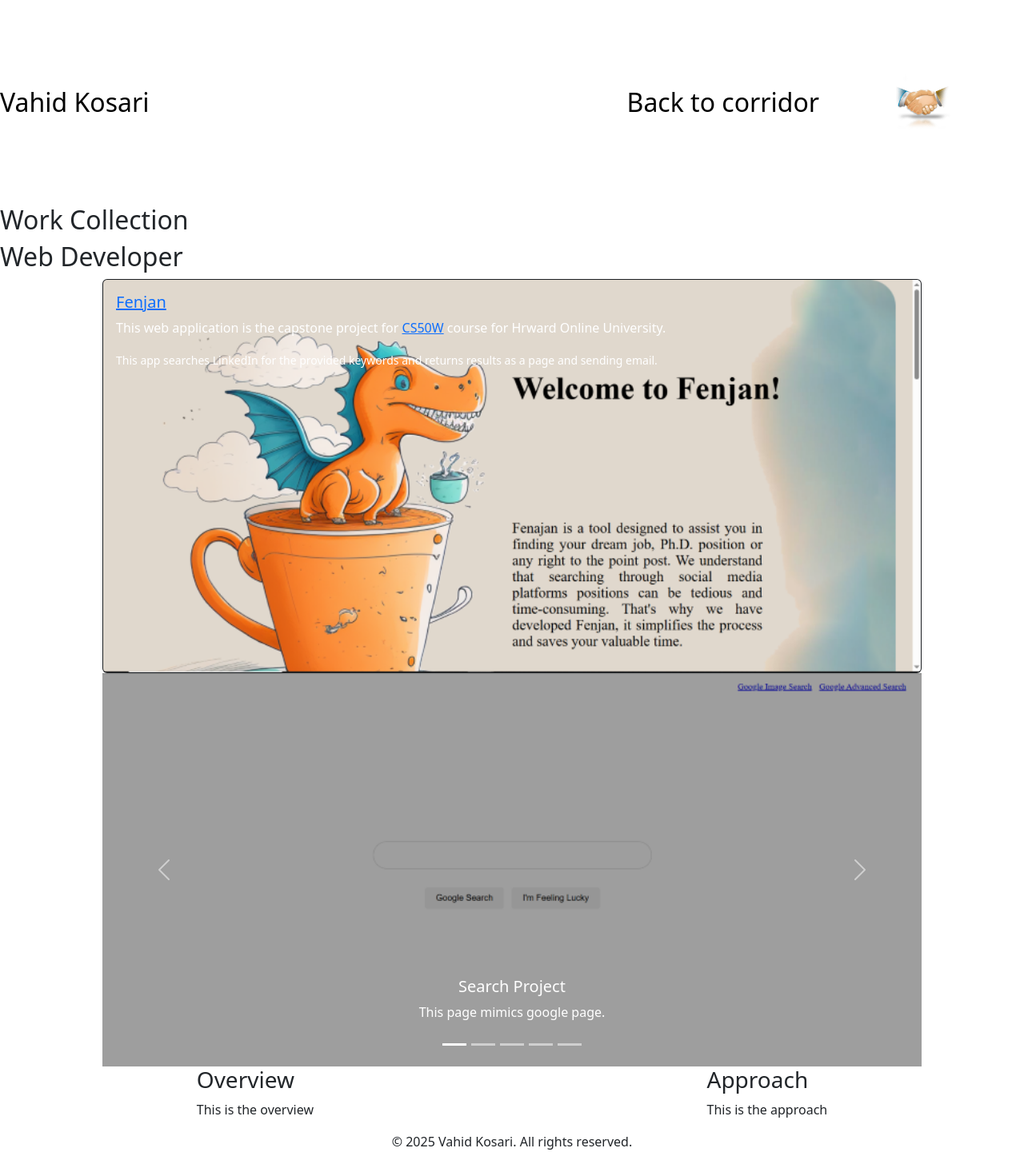
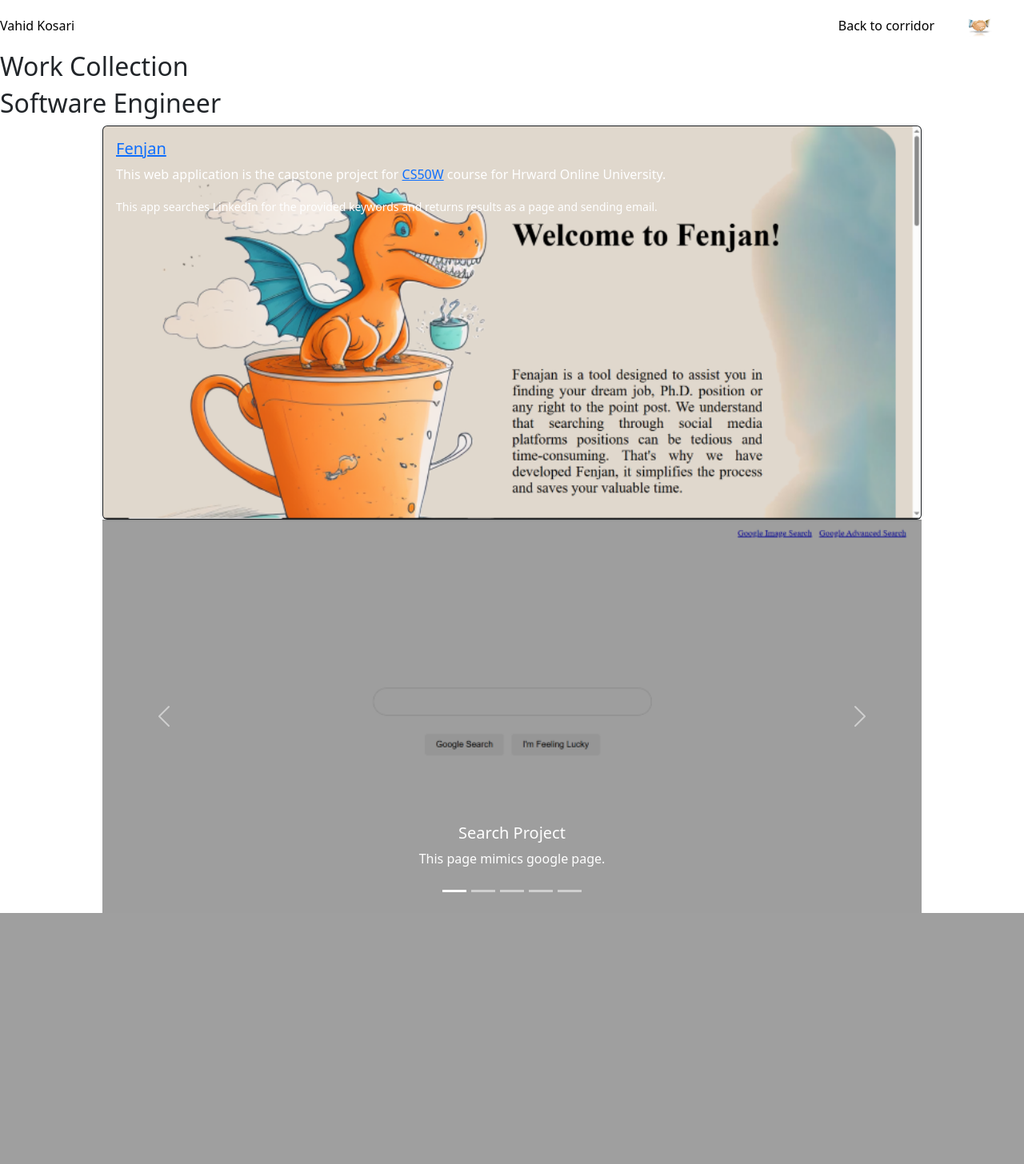
Before and after one commit to Vahid-Kosari/Rahrow, a Django app: page /web_projects/ in a window 1280 px wide. Shown: the whole page at 80% size. After the commit the page ends 1142 px from the top, so only its background shows below. Run offline with Django 5.2, Linux system fonts and the light colour scheme; some libraries are stand-ins or nearby versions.

Commit message:
Height rough fix

```diff
--- a/main_site/urls.py
+++ b/main_site/urls.py
@@ -16,11 +16,12 @@ Including another URLconf
 """
 from django.contrib import admin
 from django.urls import path
-from .views import homepage, web_projects, eng_projects
+from .views import homepage, web_projects, eng_projects, wordpress_blog
 
 urlpatterns = [
     path('admin/', admin.site.urls),
     path('', homepage, name='home'),
     path('web_projects/', web_projects, name='web_projects'),
     path('eng_projects/', eng_projects, name='eng_projects'),
+    path('eng_projects/blog', wordpress_blog, name='wordpress_blog'),
 ]
--- a/main_site/views.py
+++ b/main_site/views.py
@@ -13,7 +13,7 @@ def homepage(request):
 def web_projects(request):
     return render(request, 'web_projects.html',
                   {
-                      "title": "Web Developer",
+                      "title": "Software Engineer",
                       "year": timezone.now().year,
                   })
 
@@ -24,3 +24,7 @@ def eng_projects(request):
                       "title": "Mechanical Engineer",
                       "year": timezone.now().year,
                   })
+
+
+def wordpress_blog(request):
+    return render(request, 'wordpress_blog.html')
--- a/static/styles-w.css
+++ b/static/styles-w.css
@@ -6,6 +6,7 @@ body {
     display: flex;
     flex-direction: column;
     align-items: center;
+    height: 100%;
 }
 
 header {
@@ -13,6 +14,7 @@ header {
     flex-direction: row;
     align-items: center;
     width: 100%;
+    height: 4rem !important;
     justify-content: space-between;
 }
 
@@ -23,17 +25,19 @@ header {
 
 .back_to_corridor, .my_name {
     text-decoration: none;
-    font-size: 2rem;
+    font-size: 1rem;
     color: black;
 }
 .my_logo {
     scale: 0.3;
+    width: 7rem;
 }
 
 main {
     display: flex;
     flex-direction: column;
     width: 100%;
+    height: 50rem;
 }
 
 .introduction {
@@ -47,6 +51,12 @@ main {
     flex-direction: column;
     align-items: center;
     justify-items: center;
+    height: 30rem;
+}
+
+.wordpress {
+    width: 100%;
+    height: 30rem;
 }
 
 .projects_up {
--- a/static/styles.css
+++ b/static/styles.css
@@ -86,11 +86,13 @@ html {
 /* 2 */
     .links-box {
       width: 100%;
-      max-width: calc(0.5 * var(--maximum-width));
+      max-width: calc(1 * var(--maximum-width));
       display: flex;
       flex-direction: row;
       justify-content: space-around;
+      row-gap: 1rem;
       margin: 4rem;
+      justify-self: center;
     }
       .links-box a {
         font-size: 2rem;
--- /dev/null
+++ b/templates/eng_projects_box.html
@@ -0,0 +1,3 @@
+<section class="projects_box">
+    <iframe class="wordpress" src="https://www.rahrow.ca/eng_projects/blog/"></iframe>
+</section>
--- a/templates/index.html
+++ b/templates/index.html
@@ -6,7 +6,7 @@
     <meta charset="UTF-8" />
     <meta http-equiv="X-UA-Compatible" content="IE=edge" />
     <meta name="viewport" content="width=device-width, initial-scale=1.0" />
-    <link rel="stylesheet" href="{% static 'styles.css' %}?v=4.0" />
+    <link rel="stylesheet" href="{% static 'styles.css' %}?v=4.2" />
     <link rel="icon" type="image/png" href="{% static 'images/Icon.png' %}" />
     <title>Rahrow</title>
 </head>
@@ -61,8 +61,8 @@
                 <div class="Eng-and-Web-box-web">
                     <img class="Eng-and-Web-box-img" src="{% static '/images/Web_developer_img.png' %}" title="Web Developer">
                     <span class="Eng-and-Web-box-info-box">
-                        <p class="the-title">The<br>Web Developer</p>
-                        <p class="the-brief">I am a Web Developer</p>
+                        <p class="the-title">The<br>Web Engineer</p>
+                        <p class="the-brief">I am a Web Engineer</p>
                         <a href="{% url 'web_projects' %}" class="btn-link">
                             <span class="Eng-and-Web-box-button-text btn-link-text">Read More</span>
                         </a>
--- a/templates/projects_layout.html
+++ b/templates/projects_layout.html
@@ -26,10 +26,10 @@
                 <h2>{{ title }}</h2>
             </section>
 
-            {% if title == "Web Developer" %}
+            {% if title == "Software Engineer" %}
                 {% include "web_projects_box.html" %}
             {% else %}
-            <h1>No projects yet!</h1>
+                {% include "eng_projects_box.html" %}
             {% endif %}
 
 
```
Also changed, not shown: templates/wordpress_blog.html (added, +16 -0 lines).
